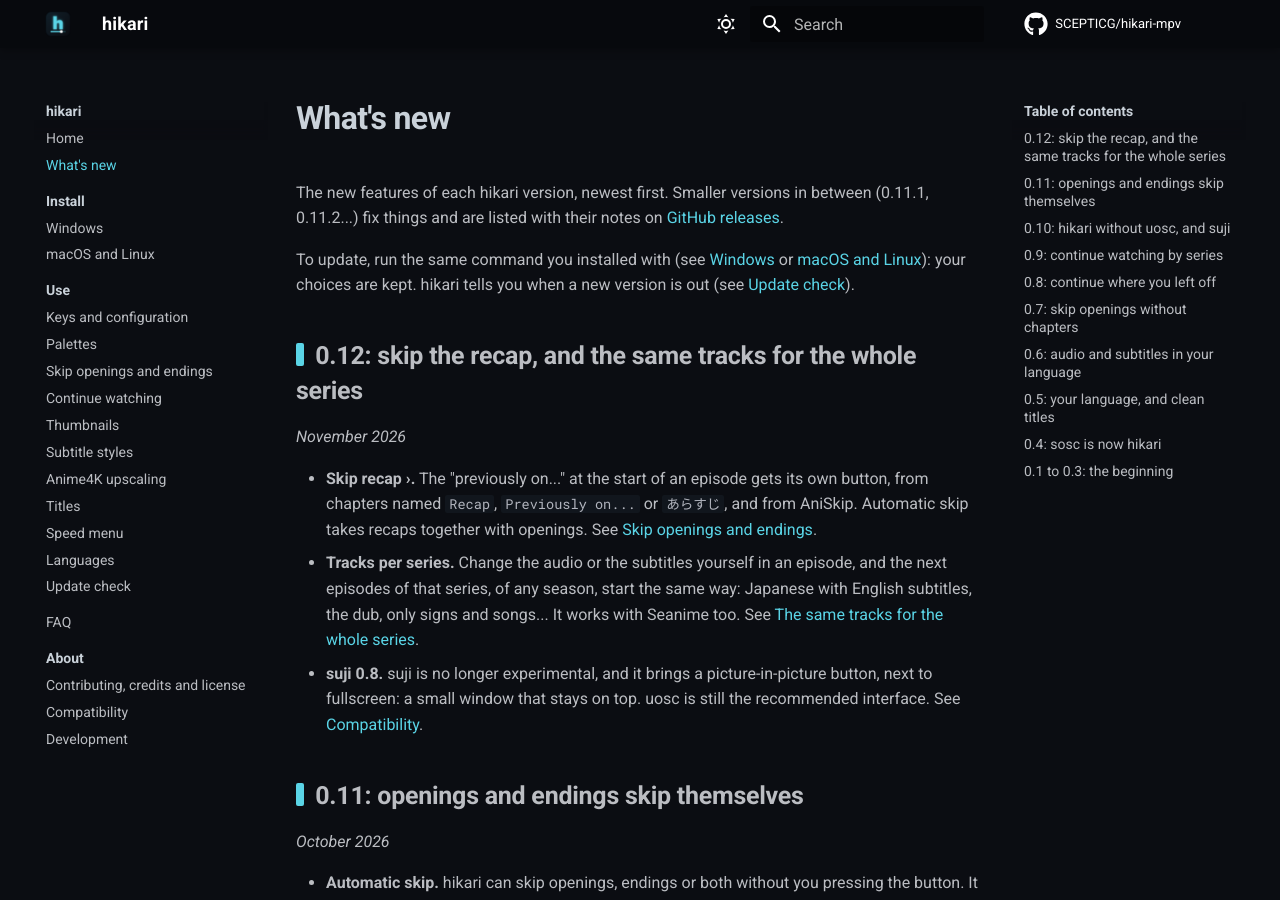
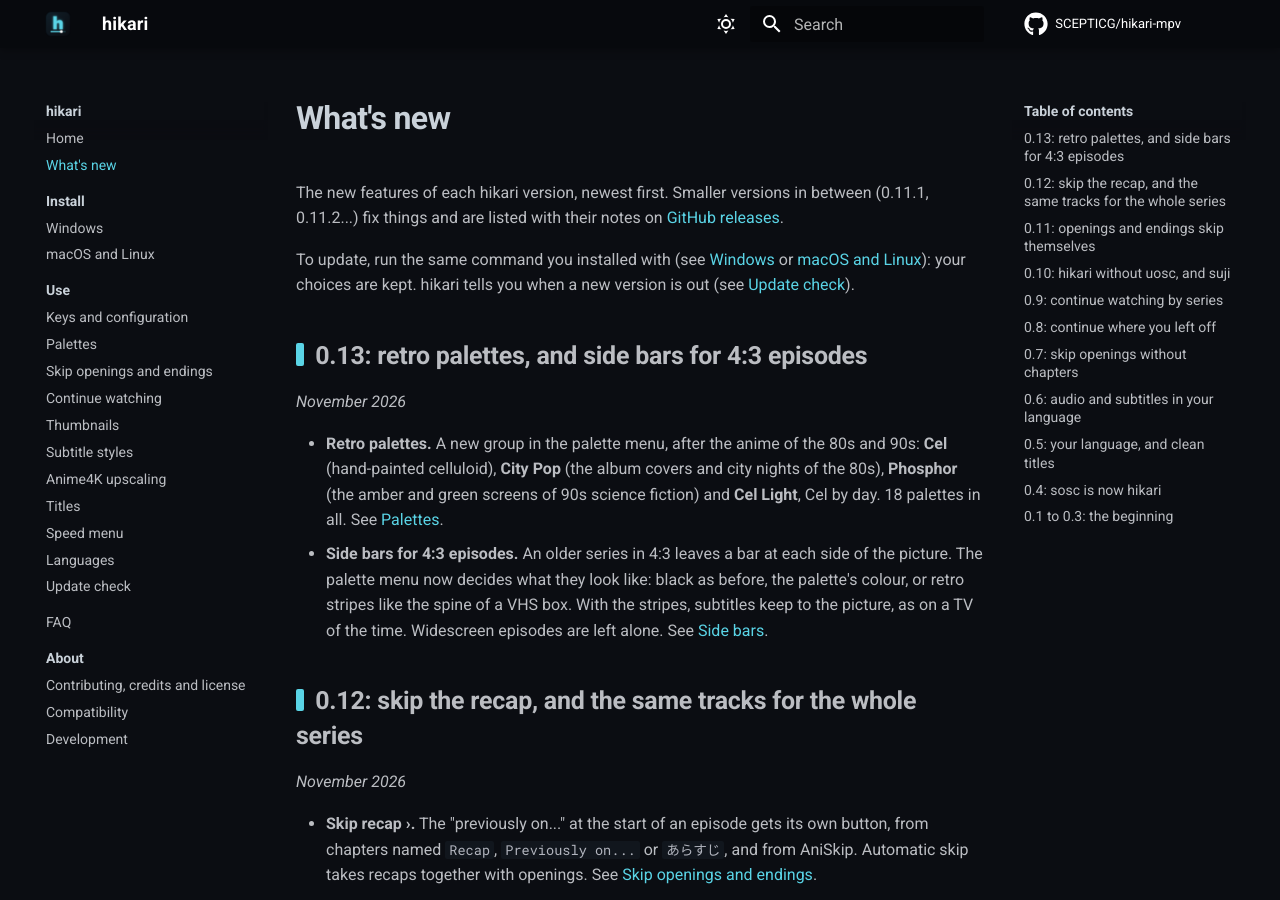
Before and after one commit to SCEPTICG/hikari-mpv, an MkDocs documentation site: the page built from docs/whats-new.md, in a window 1280 px wide and 900 px high. Built offline with MkDocs 1.6.1 and Material for MkDocs 9.7.7, drawn with Linux system fonts in a browser that asks for light colours; comment, search, counter and statistics services are not loaded.

Commit message:
Docs: What's new 0.13 and the palette grid with 18 palettes

```diff
--- a/docs/features/palettes.md
+++ b/docs/features/palettes.md
@@ -7,7 +7,7 @@ description: "hikari adds a palette menu to mpv with 18 colour themes for uosc,
 
 hikari ships a palette picker for uosc. Open it with the palette button in the controls bar or `Alt+p`, then pick a palette; it is applied straight away. Each palette is a uosc colour scheme with the names you may know from your editor or terminal theme.
 
-![hikari palettes for mpv: Catppuccin, Tokyo Night, Dracula, Nord, Gruvbox, Rosé Pine, Kanagawa, One Dark, Everforest, Solarized and SCEPTIC](../images/palettes.png)
+![hikari palettes for mpv: Catppuccin, Tokyo Night, Dracula, Nord, Gruvbox, Rosé Pine, Kanagawa, One Dark, Everforest, Solarized, the retro Cel, City Pop and Phosphor, and SCEPTIC](../images/palettes.png)
 
 - Dark: uosc (original), Catppuccin Mocha, Tokyo Night, Dracula, Nord, Gruvbox, Rosé Pine, Kanagawa, One Dark, Everforest.
 - Light: Catppuccin Latte, Gruvbox light, Solarized light.
--- a/docs/whats-new.md
+++ b/docs/whats-new.md
@@ -8,6 +8,13 @@ description: "The new features of each hikari version, newest first: automatic s
 The new features of each hikari version, newest first. Smaller versions in between (0.11.1, 0.11.2...) fix things and are listed with their notes on [GitHub releases](https://github.com/SCEPTICG/hikari-mpv/releases).
 
 To update, run the same command you installed with (see [Windows](install/windows.md) or [macOS and Linux](install/macos-linux.md)): your choices are kept. hikari tells you when a new version is out (see [Update check](features/update-check.md)).
+
+## 0.13: retro palettes, and side bars for 4:3 episodes
+
+*November 2026*
+
+- **Retro palettes.** A new group in the palette menu, after the anime of the 80s and 90s: **Cel** (hand-painted celluloid), **City Pop** (the album covers and city nights of the 80s), **Phosphor** (the amber and green screens of 90s science fiction) and **Cel Light**, Cel by day. 18 palettes in all. See [Palettes](features/palettes.md).
+- **Side bars for 4:3 episodes.** An older series in 4:3 leaves a bar at each side of the picture. The palette menu now decides what they look like: black as before, the palette's colour, or retro stripes like the spine of a VHS box. With the stripes, subtitles keep to the picture, as on a TV of the time. Widescreen episodes are left alone. See [Side bars](features/palettes.md#side-bars).
 
 ## 0.12: skip the recap, and the same tracks for the whole series
 
```
Also changed, not shown: docs/images/palettes.png.
